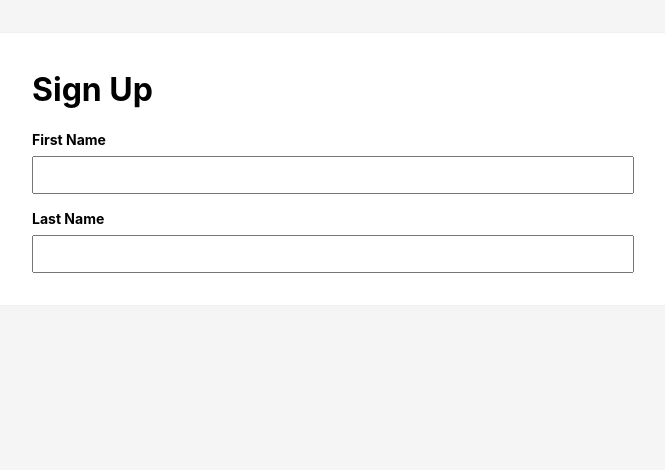
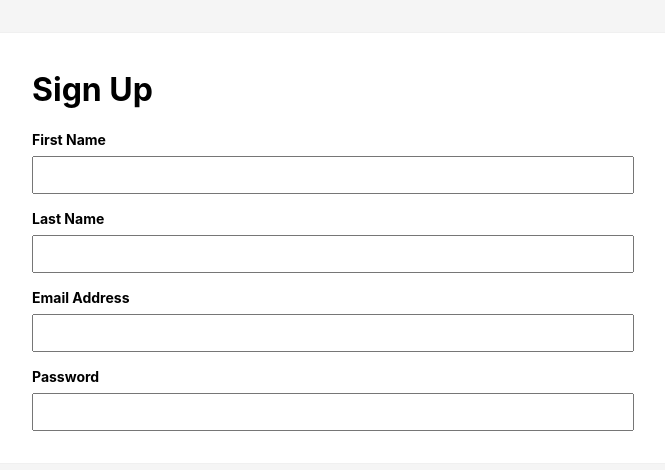
Before and after one commit to trishalim/react-reusable-form-tutorial, a React (Create React App) app: page / in a window 1280 px wide. Shown: the top 470 px of the page, without its empty margins (307-972 px from the left). Built offline with nearby package versions, Linux system fonts and the light colour scheme.

Commit message:
custom type: email and password

```diff
--- a/src/App.js
+++ b/src/App.js
@@ -8,6 +8,8 @@ function App() {
 
       <FormInput label="First Name" />
       <FormInput label="Last Name" />
+      <FormInput label="Email Address" type="email" />
+      <FormInput label="Password" type="password" />
     </div>
   );
 }
--- a/src/FormInput.js
+++ b/src/FormInput.js
@@ -2,7 +2,7 @@ import './FormInput.css';
 import { useState } from 'react';
 
 function FormInput(props) {
-  const { label } = props;
+  const { label, type = 'text' } = props;
 
   const [value, setValue] = useState('');
   const onChange = (event) => {
@@ -13,7 +13,7 @@ function FormInput(props) {
     <div className="FormInput">
       <label>{label}</label>
       <input
-        type="text"
+        type={type}
         value={value}
         onChange={onChange}
       />
```
